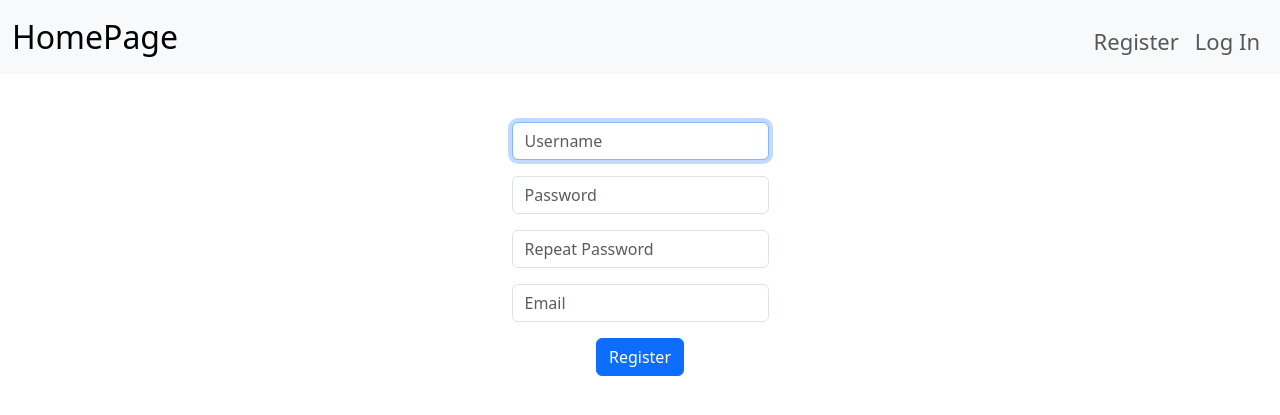
After one commit to manuher121/exercisewebsite, a Flask app: page /register in a window 1280 px wide. The commit adds this page. Shown: the top 415 px of the page. Run offline with Flask 3, Linux system fonts and the light colour scheme.

Commit message:
Login works, register works.

```diff
--- a/app.py
+++ b/app.py
@@ -1,9 +1,11 @@
+import os
 from flask import Flask, request, session, render_template, redirect
 from helpers import login_required, apology
 from flask_session import Session
 from flask_sqlalchemy import SQLAlchemy
-from sqlalchemy import select, create_engine
-import os
+from sqlalchemy import select, create_engine, insert
+from werkzeug.security import check_password_hash, generate_password_hash
+
 
 app = Flask(__name__)
 
@@ -26,17 +28,24 @@ app.config["SESSION_PERMANENT"] = False
 app.config["SESSION_TYPE"] = "filesystem"
 Session(app)
 
+@app.after_request
+def after_request(response):
+    """Ensure responses aren't cached"""
+    response.headers["Cache-Control"] = "no-cache, no-store, must-revalidate"
+    response.headers["Expires"] = 0
+    response.headers["Pragma"] = "no-cache"
+    return response
+
 @app.route('/')
 @login_required
 def index():
     return render_template('layout.html')
 
 
-
 @app.route("/login", methods=["GET", "POST"])
 def login():
 
-
+    session.clear()
 
     if request.method == "POST":
         if not request.form.get("username"):
@@ -44,26 +53,62 @@ def login():
         elif not request.form.get("password"):
             return apology("must provide password", 403)
 
+        current_user = select(User).where(User.username == (request.form.get("username")))
 
-
-        current_user = select(User).where(User.username == (request.form.get("username")))
         with engine.connect() as conn:
             result = conn.execute(current_user)
             for row in result:
                 new_result = row
-
-        #if current_user.hash == request.form.get("password"):
-        #   session["user_id"] =  current_user.id
-        #else:
-        #    return apology("incorrect password", 403)
-
-        return render_template("login.html", user = new_result.hash)
-
-
+        try:
+            if check_password_hash(new_result.hash, request.form.get("password")):
+                session["user_id"] =  new_result.id
+                return redirect("/")
+            else:
+                return apology("incorrect password", 403)
+        except:
+            return apology("incorrect username", 403)
     else:
         return render_template("login.html")
 
+@app.route("/register", methods=["GET", "POST"])
+def register():
+    #register user
 
-#@app.route("/register", method=["GET", "POST"])
-#def register():
-    #register user
+    if request.method == "POST":
+        if not request.form.get("username"):
+            return apology("must provide a username", 400)
+        if not request.form.get("email"):
+            return apology("must provide a email", 400)
+        if not request.form.get("password"):
+            return apology("must provide a password", 400)
+        if request.form.get("confirmation") != request.form.get("password"):
+            return apology("passwords must match", 400)
+
+        try:
+            current_user = insert(User).values(username = (request.form.get("username")), hash = (generate_password_hash(request.form.get("password"),
+                                            method='scrypt', salt_length=16)), email = (request.form.get("email")))
+
+            with engine.connect() as conn:
+                result = conn.execute(current_user)
+                conn.commit()
+        except:
+            return apology("user already in use", 400)
+
+        return redirect("/")
+    else:
+        return render_template("register.html")
+
+
+
+
+
+
+
+
+
+@app.route("/logout")
+def logout():
+
+    session.clear()
+
+    return redirect("/")
--- a/templates/apology.html
+++ b/templates/apology.html
@@ -6,6 +6,7 @@
 
 {% block main %}
     <!-- https://memegen.link/ -->
-    <!-- https://knowyourmeme.com/memes/grumpy-cat -->
-    <img alt="{{ top }}" class="border img-fluid" src="https://api.memegen.link/images/custom/{{ top | urlencode }}/{{ bottom | urlencode }}.jpg?background=https://i.imgur.com/CsCgN7Ll.png&width=400" title="{{ top }}">
+    <!-- https://knowyourmeme.com/memes/grumpy-cat https://i.imgur.com/iZu2aga.png -->
+    <img alt="{{ top }}" class="border img-fluid" src="https://api.memegen.link/images/custom/{{ top | urlencode }}/{{ bottom | urlencode }}.jpg?background=https://i.imgur.com/iZu2aga.png&width=400" title="{{ top }}">
+    <p>{{ result }}</p>
 {% endblock %}
--- a/templates/layout.html
+++ b/templates/layout.html
@@ -24,6 +24,9 @@
           <a class="nav-link" href="#">Summary</a>
           <a class="nav-link" href="#">Options</a>
         </div>
+        <div class="navbar-nav ms-auto mt-2">
+          <a class="nav-link" href="/logout">Log out</a>
+        </div>
       </div>
       {% else %}
       <div class="navbar-nav ms-auto mt-2">
--- a/templates/login.html
+++ b/templates/login.html
@@ -14,5 +14,4 @@
         </div>
         <button class="btn btn-primary" type="submit">Log In</button>
     </form>
-    <a>{{ user }}</a>
 {% endblock %}
--- /dev/null
+++ b/templates/register.html
@@ -0,0 +1,23 @@
+{% extends "layout.html" %}
+
+{% block title %}
+    Register
+{% endblock %}
+
+{% block main %}
+    <form action="/register" method="post">
+        <div class="mb-3">
+            <input autocomplete="off" autofocus class="form-control mx-auto w-auto" name="username" placeholder="Username" type="text">
+        </div>
+        <div class="mb-3">
+            <input class="form-control mx-auto w-auto" name="password" placeholder="Password" type="password">
+        </div>
+        <div class="mb-3">
+            <input class="form-control mx-auto w-auto" name="confirmation" placeholder="Repeat Password" type="password">
+        </div>
+        <div class="mb-3">
+            <input class="form-control mx-auto w-auto" name="email" placeholder="Email" type="email">
+        </div>
+        <button class="btn btn-primary" type="submit">Register</button>
+    </form>
+{% endblock %}
```
Also changed, not shown: database.db, 2 other files.
